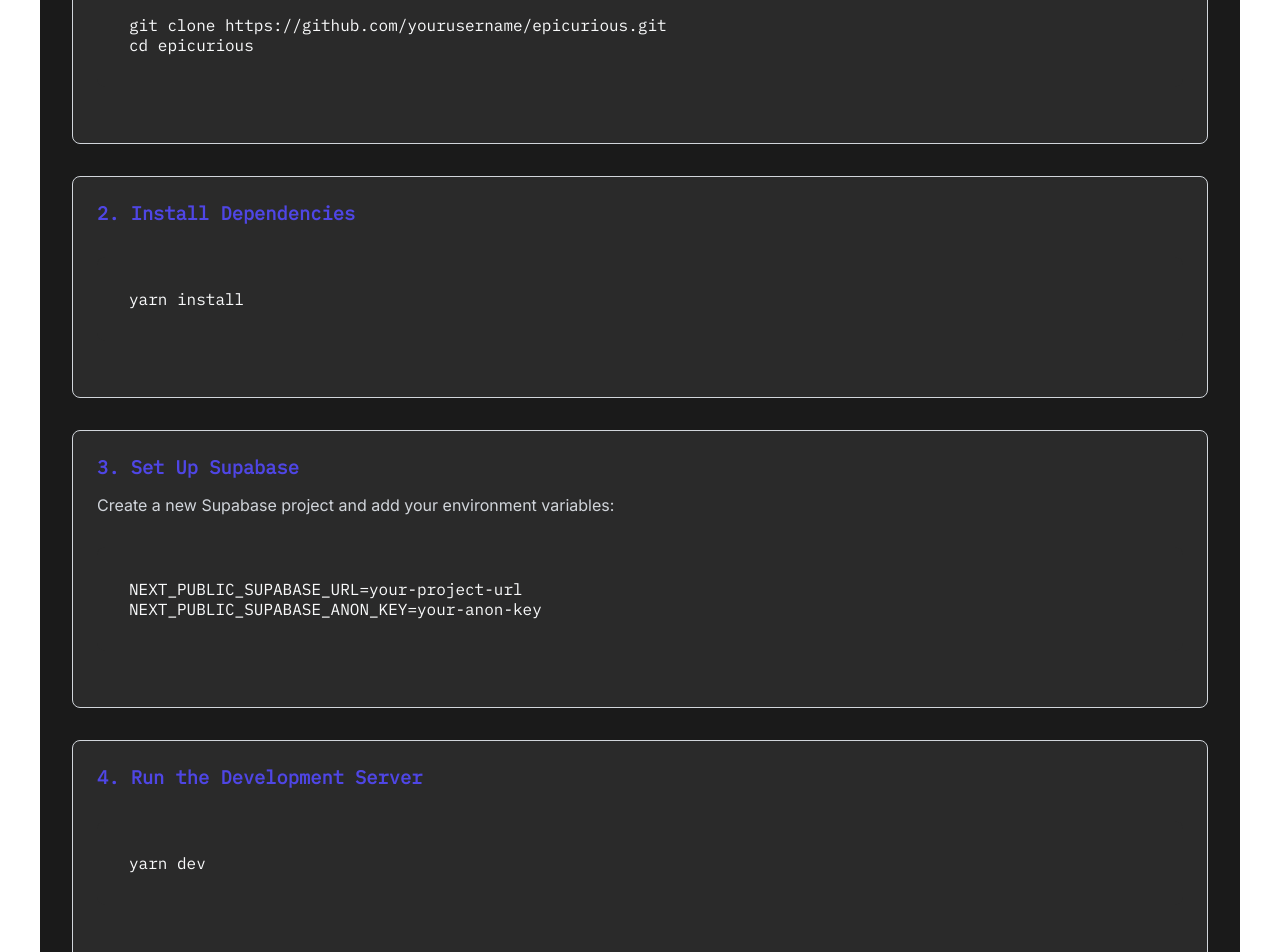
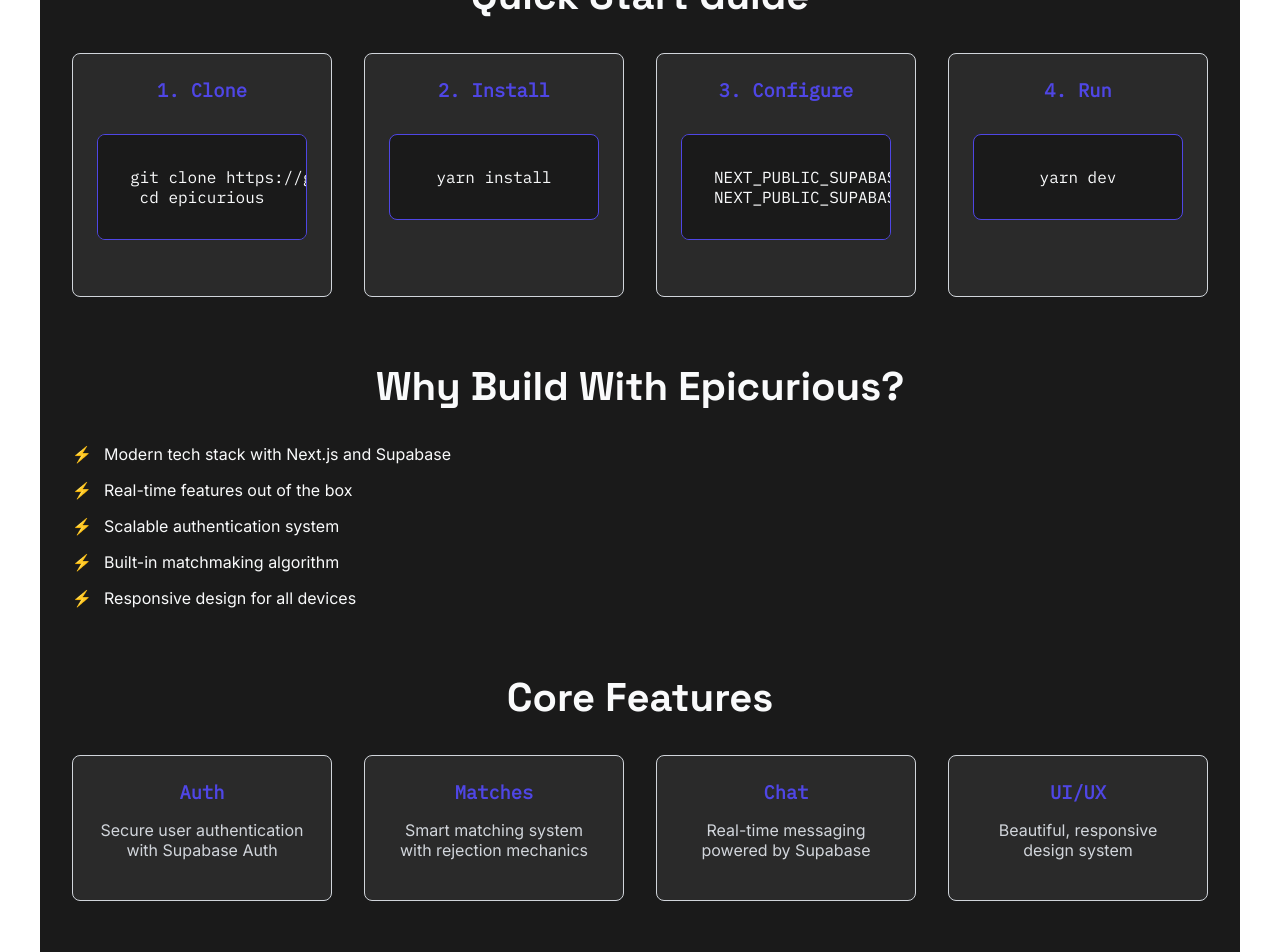
Before and after one commit to buidl-renaissance/0x2reject, a Next.js app: page /download in a window 1280 px wide. Shown: the part 540-1492 px from the top of the page. Built offline with nearby package versions, Linux system fonts and the light colour scheme.

Commit message:
download page

```diff
--- a/src/pages/download.tsx
+++ b/src/pages/download.tsx
@@ -45,22 +45,19 @@
   color: #F9FAFB;
 `;
 
-const CodeBlock = styled.pre`
-  background: #2A2A2A;
-  padding: 2rem;
-  border-radius: 8px;
-  overflow-x: auto;
-  font-family: 'IBM Plex Mono', monospace;
-  color: #F9FAFB;
+const StepsGrid = styled.div`
+  display: grid;
+  grid-template-columns: repeat(auto-fit, minmax(250px, 1fr));
+  gap: 2rem;
   margin: 2rem 0;
 `;
 
 const Step = styled.div`
-  margin: 2rem 0;
   padding: 1.5rem;
   border-radius: 8px;
   background: #2A2A2A;
   border: 1px solid #D1D5DB;
+  text-align: center;
 
   h3 {
     font-family: 'IBM Plex Mono', monospace;
@@ -71,6 +68,36 @@
   p {
     color: #D1D5DB;
     margin-bottom: 1rem;
+  }
+`;
+
+const CodeBlock = styled.pre`
+  background: #1A1A1A;
+  padding: 2rem;
+  border-radius: 8px;
+  overflow-x: auto;
+  font-family: 'IBM Plex Mono', monospace;
+  color: #F9FAFB;
+  margin: 2rem 0;
+  border: 1px solid #4F46E5;
+`;
+
+const BenefitsList = styled.ul`
+  list-style: none;
+  padding: 0;
+  margin: 2rem 0;
+`;
+
+const Benefit = styled.li`
+  margin: 1rem 0;
+  padding-left: 2rem;
+  position: relative;
+  color: #F9FAFB;
+
+  &:before {
+    content: "⚡";
+    position: absolute;
+    left: 0;
   }
 `;
 
@@ -116,44 +143,6 @@
       <Hero>
         <h1>Build Your Own Epicurious</h1>
         <p>Deploy the app that turns rejection into a game. Built with Next.js, Supabase, and a dash of emotional intelligence.</p>
-      </Hero>
-
-      <Section>
-        <Title>Quick Start</Title>
-        <Step>
-          <h3>1. Clone the Repository</h3>
-          <CodeBlock>
-            {`git clone https://github.com/yourusername/epicurious.git
-cd epicurious`}
-          </CodeBlock>
-        </Step>
-
-        <Step>
-          <h3>2. Install Dependencies</h3>
-          <CodeBlock>
-            {`yarn install`}
-          </CodeBlock>
-        </Step>
-
-        <Step>
-          <h3>3. Set Up Supabase</h3>
-          <p>Create a new Supabase project and add your environment variables:</p>
-          <CodeBlock>
-            {`NEXT_PUBLIC_SUPABASE_URL=your-project-url
-NEXT_PUBLIC_SUPABASE_ANON_KEY=your-anon-key`}
-          </CodeBlock>
-        </Step>
-
-        <Step>
-          <h3>4. Run the Development Server</h3>
-          <CodeBlock>
-            {`yarn dev`}
-          </CodeBlock>
-        </Step>
-      </Section>
-
-      <Section>
-        <Title>Ready to Deploy?</Title>
         <ButtonGroup>
           <CTAButton href="https://github.com/yourusername/epicurious" target="_blank" rel="noopener noreferrer">
             View on GitHub
@@ -162,17 +151,71 @@
             Deploy to Vercel
           </CTAButton>
         </ButtonGroup>
+      </Hero>
+
+      <Section>
+        <Title>Quick Start Guide</Title>
+        <StepsGrid>
+          <Step>
+            <h3>1. Clone</h3>
+            <CodeBlock>
+              {`git clone https://github.com/yourusername/epicurious.git
+cd epicurious`}
+            </CodeBlock>
+          </Step>
+          <Step>
+            <h3>2. Install</h3>
+            <CodeBlock>
+              {`yarn install`}
+            </CodeBlock>
+          </Step>
+          <Step>
+            <h3>3. Configure</h3>
+            <CodeBlock>
+              {`NEXT_PUBLIC_SUPABASE_URL=your-url
+NEXT_PUBLIC_SUPABASE_ANON_KEY=your-key`}
+            </CodeBlock>
+          </Step>
+          <Step>
+            <h3>4. Run</h3>
+            <CodeBlock>
+              {`yarn dev`}
+            </CodeBlock>
+          </Step>
+        </StepsGrid>
       </Section>
 
       <Section>
-        <Title>Features Included</Title>
-        <Step>
-          <h3>✨ Core Features</h3>
-          <p>• User authentication and profiles</p>
-          <p>• Match and rejection system</p>
-          <p>• Real-time messaging</p>
-          <p>• Responsive design</p>
-        </Step>
+        <Title>Why Build With Epicurious?</Title>
+        <BenefitsList>
+          <Benefit>Modern tech stack with Next.js and Supabase</Benefit>
+          <Benefit>Real-time features out of the box</Benefit>
+          <Benefit>Scalable authentication system</Benefit>
+          <Benefit>Built-in matchmaking algorithm</Benefit>
+          <Benefit>Responsive design for all devices</Benefit>
+        </BenefitsList>
+      </Section>
+
+      <Section>
+        <Title>Core Features</Title>
+        <StepsGrid>
+          <Step>
+            <h3>Auth</h3>
+            <p>Secure user authentication with Supabase Auth</p>
+          </Step>
+          <Step>
+            <h3>Matches</h3>
+            <p>Smart matching system with rejection mechanics</p>
+          </Step>
+          <Step>
+            <h3>Chat</h3>
+            <p>Real-time messaging powered by Supabase</p>
+          </Step>
+          <Step>
+            <h3>UI/UX</h3>
+            <p>Beautiful, responsive design system</p>
+          </Step>
+        </StepsGrid>
       </Section>
 
       <Section>
--- a/src/pages/index.tsx
+++ b/src/pages/index.tsx
@@ -1,6 +1,5 @@
 import styled from 'styled-components';
 import Head from 'next/head';
-import Link from 'next/link';
 
 const Container = styled.div`
   max-width: 1200px;
@@ -189,9 +188,7 @@
       <Section>
         <Title>Ready to get rejected like it&apos;s your love language?</Title>
         <ButtonGroup>
-          <Link href="/download" passHref>
-            <CTAButton as="a">Get Epicurious Now</CTAButton>
-          </Link>
+          <CTAButton as="a" href="/download">Get Epicurious Now</CTAButton>
           <CTAButton>Follow Us for Rejection Memes</CTAButton>
         </ButtonGroup>
       </Section>
```
